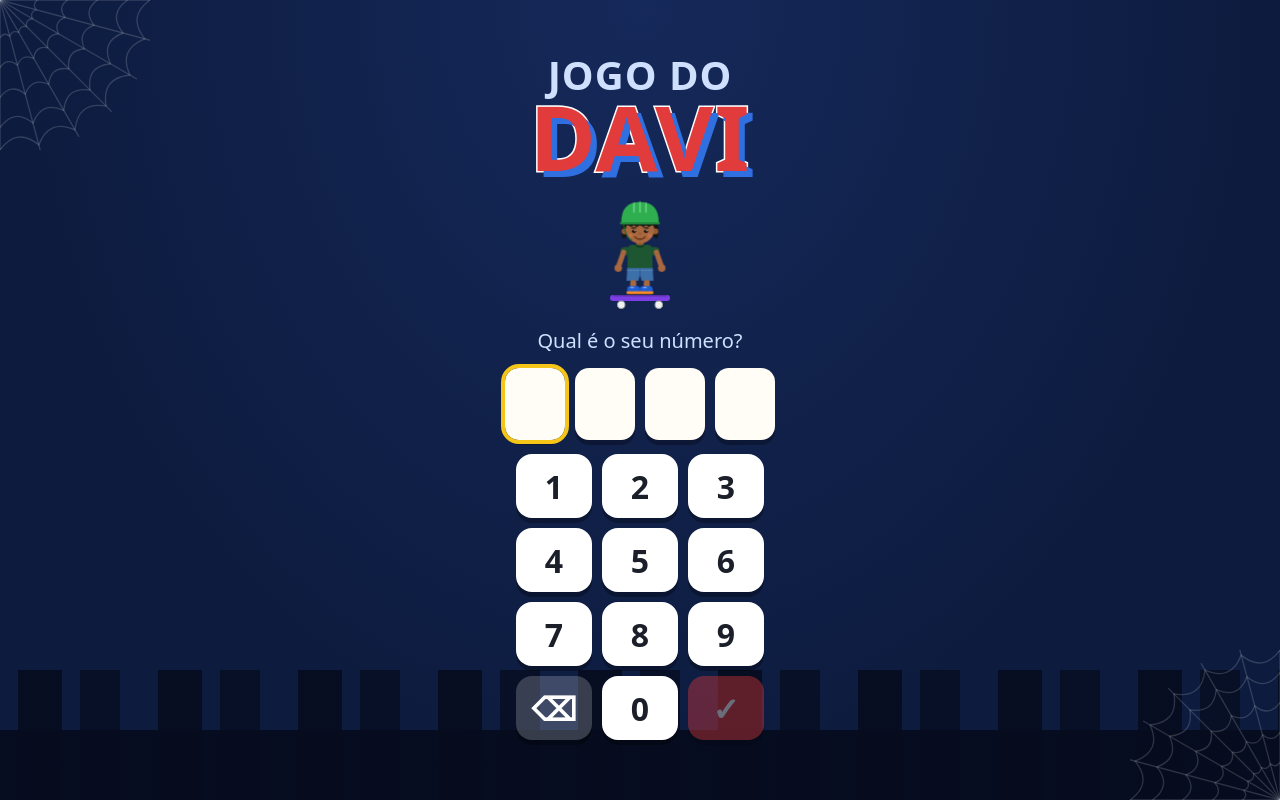
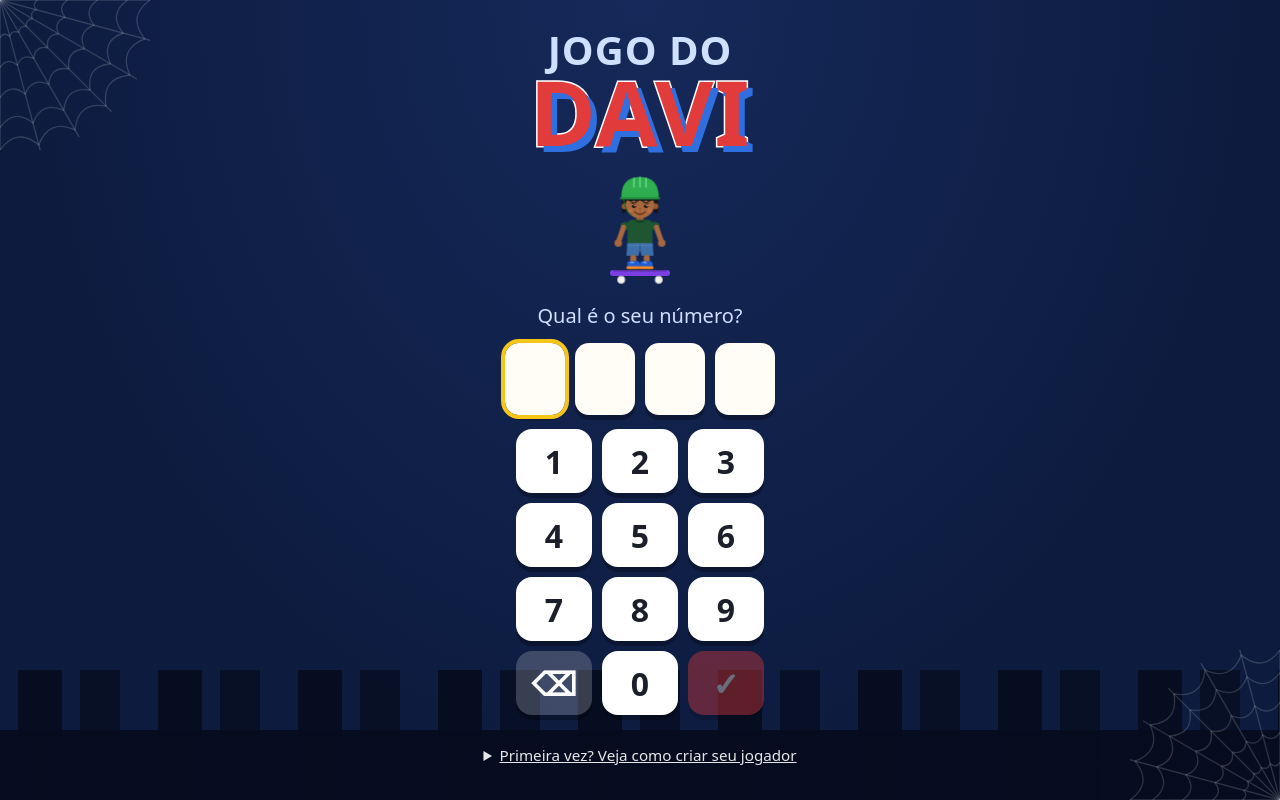
Before and after one commit to javaijafoi/Jogo-davi, a React (Vite) app: page / in a window 1280 px wide. Built offline with nearby package versions, Linux system fonts and the light colour scheme; a web font is replaced by a local one.

Commit message:
Explica na tela de entrada como criar um jogador novo
Co-Authored-By: Claude Opus 5.5 <noreply@anthropic.com>
Claude-Session: https://claude.ai/code/session_019rMdYgfJAbypCr8pJGCEWN

```diff
--- a/src/App.tsx
+++ b/src/App.tsx
@@ -851,6 +851,14 @@ function Entrada({
             ✓
           </button>
         </div>
+        <details className="como-entrar">
+          <summary>Primeira vez? Veja como criar seu jogador</summary>
+          <ol>
+            <li>Escolha um número de 4 dígitos só seu (por exemplo, o dia e o mês do seu aniversário).</li>
+            <li>Um adulto digita o primeiro nome da mãe. Ele funciona como a senha do jogador.</li>
+            <li>Confirme o cadastro. Nas próximas vezes, em qualquer aparelho, é só usar o mesmo número e o mesmo nome.</li>
+          </ol>
+        </details>
       </main>
     );
   }
--- a/src/styles.css
+++ b/src/styles.css
@@ -399,3 +399,22 @@ button:disabled { cursor: default; }
   .pedra { width: 70px; height: 70px; font-size: 38px; }
   .slot.letra-slot { min-width: 46px; height: 60px; font-size: 34px; }
 }
+
+/* Explicação de como criar um jogador, na tela de entrada */
+.como-entrar {
+  max-width: 340px;
+  margin: 16px auto 0;
+  text-align: left;
+  font-size: 0.95rem;
+  opacity: 0.9;
+}
+.como-entrar summary {
+  cursor: pointer;
+  text-align: center;
+  text-decoration: underline;
+}
+.como-entrar ol {
+  margin: 8px 0 0;
+  padding-left: 20px;
+  line-height: 1.4;
+}
```
